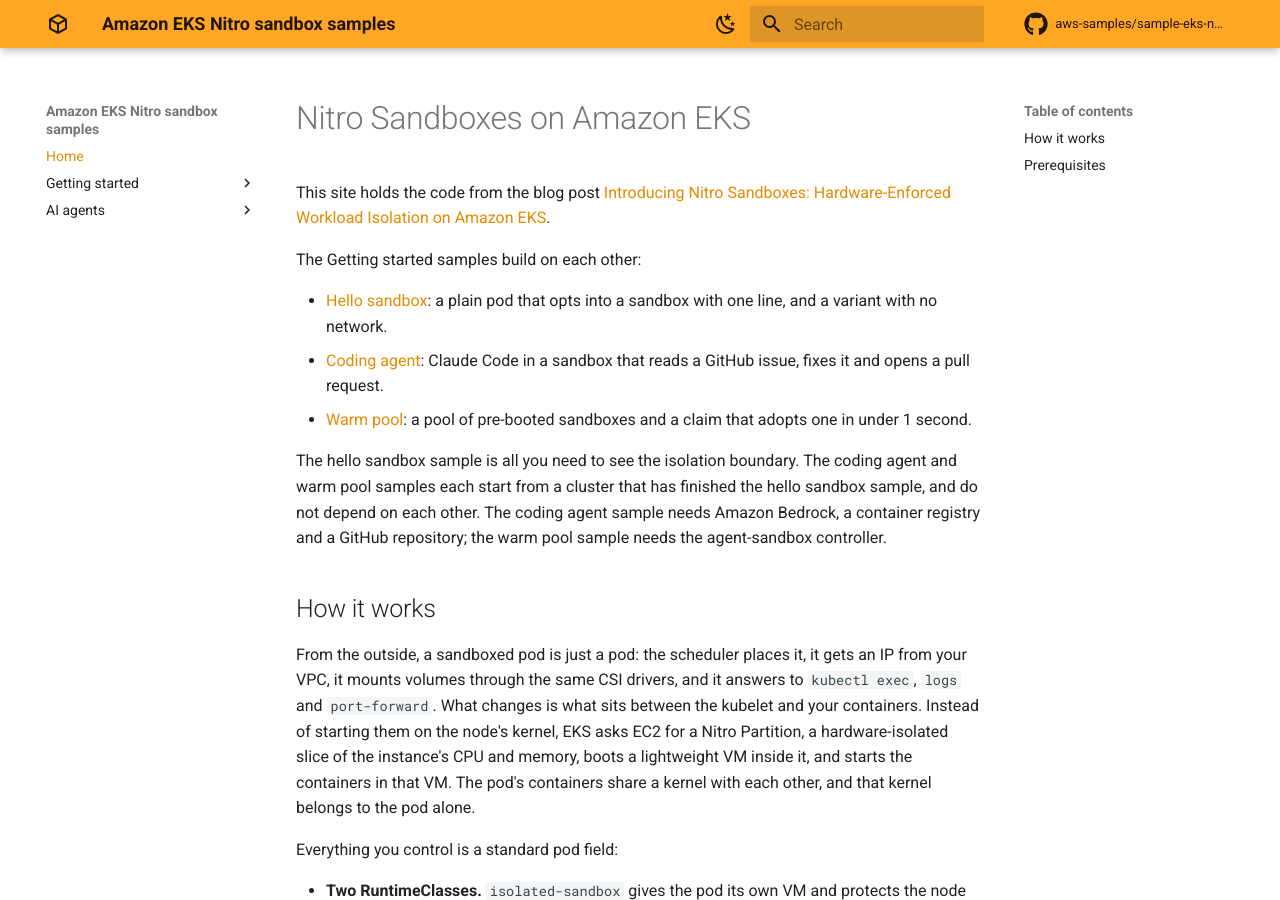
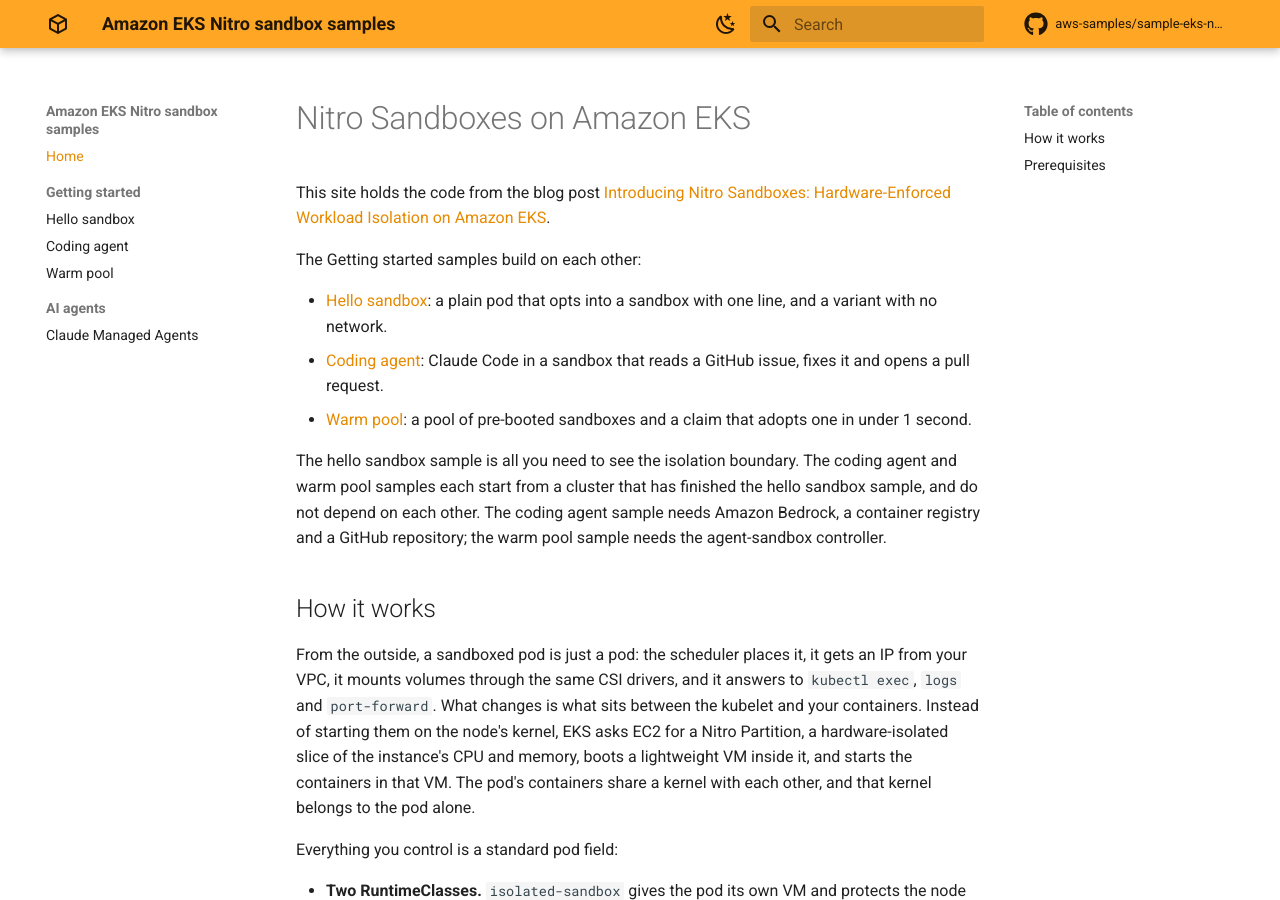
Before and after one commit to aws-samples/sample-eks-nitro-sandbox, an MkDocs documentation site: the page built from examples/README.md, in a window 1280 px wide and 900 px high. Built offline with MkDocs 1.6.1 and Material for MkDocs 9.7.7, drawn with Linux system fonts in a browser that asks for light colours; comment, search, counter and statistics services are not loaded.

Commit message:
Show the left menu as section headings instead of twisties
The menu rendered Getting started and AI agents as collapsible twisties,
so a reader had to open each section to see which samples exist. Turning
on Material's navigation.sections renders each top-level nav entry as a
heading with its pages always listed under it.

navigation.tabs stays off, so the sections stay in the left menu, and
navigation.indexes stays off, so no section's first page is folded into
its heading and dropped from the list. The two comments that described
the twisty layout now describe this one.

Checked: mkdocs build --strict passes, and a desktop-width (1440px)
screenshot of the Claude Managed Agents page shows both section headings
with all five pages listed under Home, Getting started and AI agents.

```diff
--- a/mkdocs.yml
+++ b/mkdocs.yml
@@ -25,12 +25,13 @@ theme:
     logo: material/cube-outline
     repo: fontawesome/brands/github
   features:
-    # Left vertical menu only. navigation.tabs / navigation.sections are deliberately
-    # off so sections render as collapsible twisties, and navigation.expand is off so
-    # the menu shows section names collapsed as the catalog grows (the section holding
-    # the current page opens itself). navigation.indexes is off on purpose too: it folds
-    # a section's first page into the heading and drops it from the menu.
+    # Left vertical menu only, with navigation.sections on: each top-level nav entry
+    # (Getting started, AI agents) renders as a section heading with its pages always
+    # listed under it, instead of a collapsible twisty. navigation.tabs stays off so
+    # the sections are not moved into a top bar. navigation.indexes is off on purpose:
+    # it folds a section's first page into the heading and drops it from the menu.
     - content.code.copy
+    - navigation.sections
     - navigation.top
     - navigation.tracking
     - toc.follow
@@ -74,7 +75,7 @@ markdown_extensions:
       permalink: true
 
 # The menu mirrors examples/'s own directory layout: a path on the site is the path in
-# the repo. Each section is a collapsible twisty holding its samples.
+# the repo. Each section is a heading with its samples listed under it.
 nav:
   - Home: README.md
   - Getting started:
```
